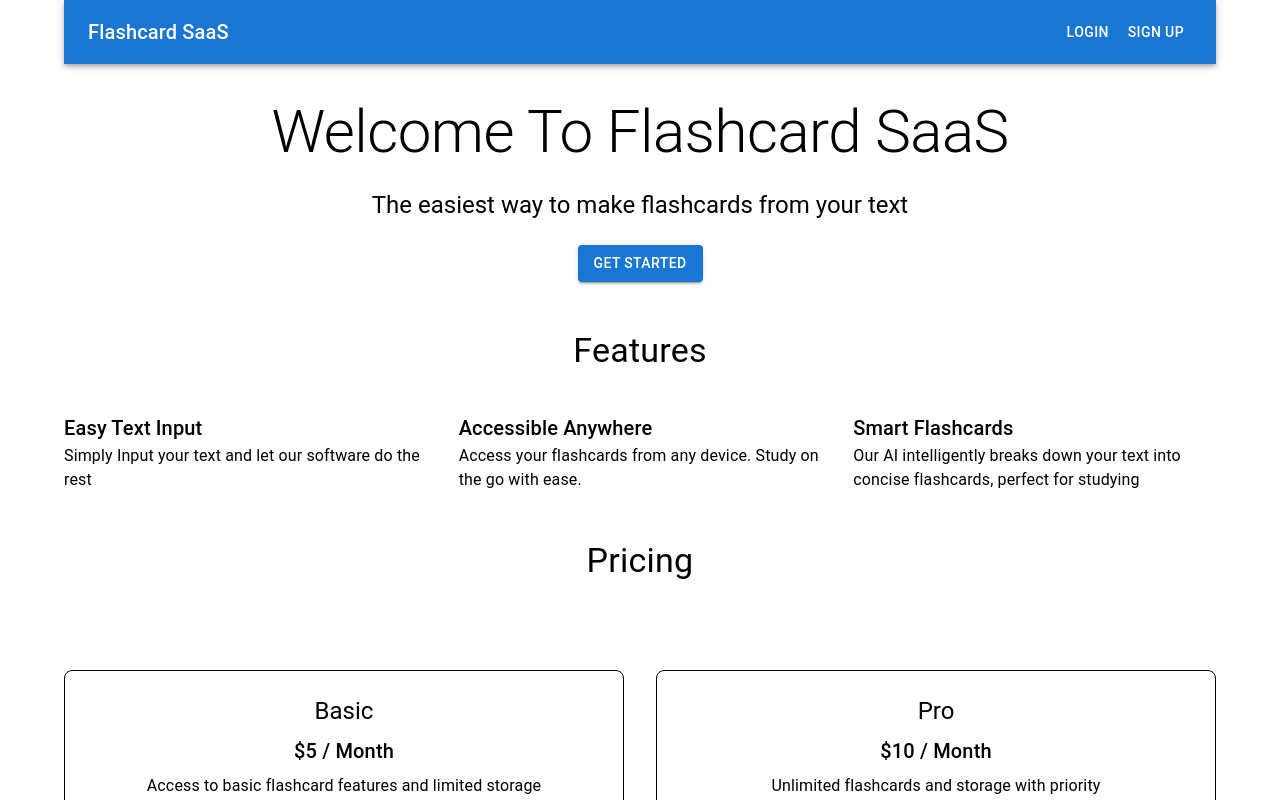
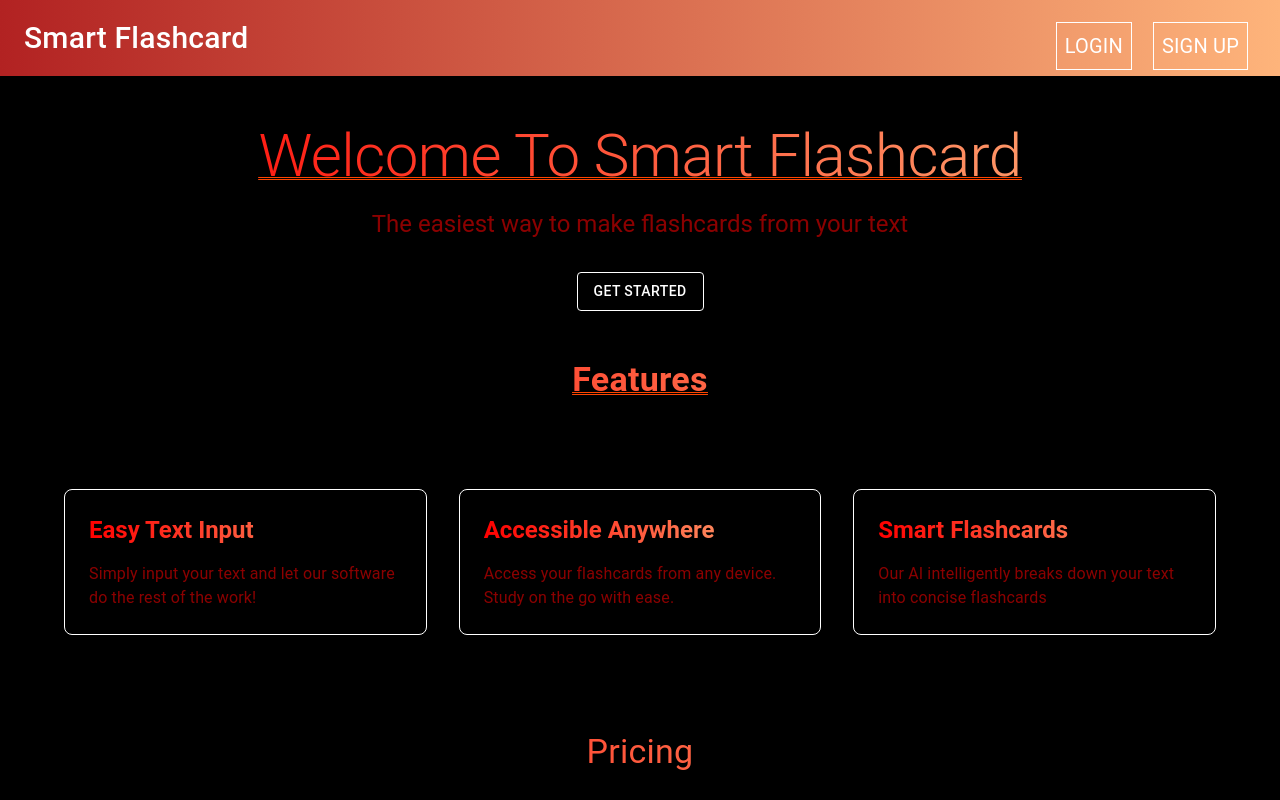
Before and after one commit to alitquan/FlashcardSaaS, a Next.js app: page / in a window 1280 px wide. Shown: the top 800 px of the page. Built offline with nearby package versions, Linux system fonts and the light colour scheme; no server answers.

Commit message:
Adding styling to landing page

```diff
--- a/app/globals.css
+++ b/app/globals.css
@@ -3,3 +3,24 @@
   padding: 0;
   margin: 0;
 }
+html,
+body {
+  background-color: black;
+  height: 100vh;
+}
+
+.navbar {
+  background: linear-gradient(90deg, #b22222, #feb47b);
+}
+.title {
+  background: linear-gradient(90deg, red, #feb47b); /* Gradient colors */
+  -webkit-background-clip: text; /* For WebKit browsers */
+  -webkit-text-fill-color: transparent; /* Hide the text color */
+  background-clip: text; /* For other browsers */
+  text-fill-color: transparent; /* For other browsers */
+  text-decoration: underline;
+  text-decoration-color: orangered;
+  text-decoration-thickness: 0.01em;
+  text-decoration-style: double;
+  border-bottom: #b22222;
+}
--- a/app/page.js
+++ b/app/page.js
@@ -1,5 +1,6 @@
 import Image from "next/image";
 import getStripe from "./utils/get-stripe";
+import css from "/app/globals.css";
 import {
   ClerkProvider,
   SignInButton,
@@ -20,23 +21,56 @@ import Head from "next/head";
 
 export default function Home() {
   return (
-    <Container maxWidth="lg">
+    <Container maxWidth="lg" className="animated-gradient">
       <Head>
-        <title>Flashcard SaaS</title>
+        <title>Smart Flashcard</title>
         <meta name="description" content="Create flashcards from your text" />
       </Head>
 
-      <AppBar position="static">
-        <Toolbar>
-          <Typography variant="h6" style={{ flexGrow: 1 }}>
-            Flashcard SaaS
+      <AppBar>
+        <Toolbar className="navbar">
+          <Typography
+            variant="h6"
+            style={{
+              flexGrow: 1,
+              color: "white",
+              fontSize: 30,
+            }}
+          >
+            Smart Flashcard
           </Typography>
           <SignedOut>
             <Button color="inherit" href="sign-in">
+              <Typography
+                fontSize={20}
+                color={"black"}
+                sx={{
+                  flexGrow: 1,
+                  mt: 2,
+                  padding: 1,
+                  color: "white",
+                  border: "1px solid",
+                  marginRight: "5px",
+                }}
+              >
                 Login
+              </Typography>
             </Button>
             <Button color="inherit" href="sign-up">
+              <Typography
+                fontSize={20}
+                color={"black"}
+                sx={{
+                  flexGrow: 1,
+                  mt: 2,
+                  padding: 1,
+                  color: "white",
+                  // backgroundColor: "black",
+                  border: "1px solid",
+                }}
+              >
                 Sign Up
+              </Typography>
             </Button>
           </SignedOut>
           <SignedIn>
@@ -46,46 +80,129 @@ export default function Home() {
       </AppBar>
 
       <Box textAlign="center" my={4}>
-        <Typography variant="h2" gutterBottom>
-          Welcome To Flashcard SaaS
+        <Typography
+          variant="h2"
+          marginTop={15}
+          marginBottom={2}
+          color={"darkred"}
+          className="title"
+        >
+          Welcome To Smart Flashcard
         </Typography>
-        <Typography variant="h5" gutterBottom>
+        <Typography variant="h5" marginBottom={2} color={"darkred"}>
           The easiest way to make flashcards from your text
         </Typography>
-        <Button variant="contained" color="primary" sx={{ mt: 2 }} gutterBottom>
+        <Button
+          variant="contained"
+          sx={{
+            mt: 2,
+            color: "white",
+            backgroundColor: "black",
+            border: "1px solid",
+            "&:hover": {
+              backgroundColor: "grey", // Change the hover background color
+              color: "darkgrey", // Optionally change the text color on hover
+            },
+          }}
+        >
           Get Started
         </Button>
       </Box>
 
       <Box sx={{ my: 6 }}>
-        <Typography variant="h4" textAlign="center" sx={{ mb: 5 }}>
+        <Typography
+          variant="h4"
+          textAlign="center"
+          sx={{ mb: 5, color: "darkred", fontWeight: "bold" }}
+          className="title"
+        >
           Features
         </Typography>
         <Grid container spacing={4}>
           <Grid item xs={12} md={4}>
-            <Typography variant="h6">Easy Text Input</Typography>
+            <Box
+              sx={{
+                my: 6,
+                p: 3,
+                border: "1px solid",
+                borderColor: "white",
+                borderRadius: 2,
+                color: "darkred",
+              }}
+            >
+              <Typography
+                variant="h5"
+                marginBottom={2}
+                sx={{ fontWeight: "bold", textDecoration: "underline" }}
+                className="title"
+              >
+                Easy Text Input
+              </Typography>
               <Typography>
-              Simply Input your text and let our software do the rest
+                Simply input your text and let our software do the rest of the
+                work!
               </Typography>
+            </Box>
           </Grid>
           <Grid item xs={12} md={4}>
-            <Typography variant="h6">Accessible Anywhere</Typography>
+            <Box
+              sx={{
+                my: 6,
+                p: 3,
+                border: "1px solid",
+                borderColor: "white",
+                borderRadius: 2,
+                color: "darkred",
+              }}
+            >
+              <Typography
+                variant="h5"
+                marginBottom={2}
+                sx={{ fontWeight: "bold", textDecoration: "underline" }}
+                className="title"
+              >
+                Accessible Anywhere
+              </Typography>
               <Typography>
-              Access your flashcards from any device. Study on the go with ease.
+                Access your flashcards from any device. Study on the go with
+                ease.
               </Typography>
+            </Box>
           </Grid>
           <Grid item xs={12} md={4}>
-            <Typography variant="h6">Smart Flashcards</Typography>
+            <Box
+              sx={{
+                my: 6,
+                p: 3,
+                border: "1px solid",
+                borderColor: "white",
+                borderRadius: 2,
+                color: "darkred",
+              }}
+            >
+              <Typography
+                variant="h5"
+                marginBottom={2}
+                sx={{ fontWeight: "bold", textDecoration: "underline" }}
+                className="title"
+              >
+                Smart Flashcards
+              </Typography>
               <Typography>
                 Our AI intelligently breaks down your text into concise
-              flashcards, perfect for studying
+                flashcards
               </Typography>
+            </Box>
           </Grid>
         </Grid>
       </Box>
 
       <Box sx={{ my: 6, textAlign: "center" }}>
-        <Typography variant="h4" sx={{ mb: 5 }}>
+        <Typography
+          variant="h4"
+          sx={{ mb: 5, color: "darkred", textDecoration: "underline" }}
+          className="title"
+        >
           Pricing
         </Typography>
         <Grid container spacing={4}>
@@ -95,20 +212,30 @@ export default function Home() {
                 my: 6,
                 p: 3,
                 border: "1px solid",
-                borderColor: "grey",
+                borderColor: "white",
                 borderRadius: 2,
+                color: "darkred",
               }}
             >
-              <Typography variant="h5" gutterBottom>
+              <Typography variant="h5" className="title">
                 Basic
               </Typography>
-              <Typography variant="h6" gutterBottom>
-                $5 / Month
-              </Typography>
-              <Typography gutterBottom>
+              <Typography variant="h6">$5 / Month</Typography>
+              <Typography>
                 Access to basic flashcard features and limited storage
               </Typography>
-              <Button variant="contained" color="primary" sx={{ mt: 2 }}>
+              <Button
+                sx={{
+                  mt: 2,
+                  color: "white",
+                  border: "1px solid",
+                  backgroundColor: "black",
+                  "&:hover": {
+                    backgroundColor: "grey", // Change the hover background color
+                    color: "darkgrey", // Optionally change the text color on hover
+                  },
+                }}
+              >
                 Choose Basic
               </Button>
             </Box>
@@ -119,20 +246,30 @@ export default function Home() {
                 my: 6,
                 p: 3,
                 border: "1px solid",
-                borderColor: "grey",
+                borderColor: "white",
                 borderRadius: 2,
+                color: "darkred",
               }}
             >
-              <Typography variant="h5" gutterBottom>
+              <Typography variant="h5" className="title">
                 Pro
               </Typography>
-              <Typography variant="h6" gutterBottom>
-                $10 / Month
-              </Typography>
-              <Typography gutterBottom>
+              <Typography variant="h6">$10 / Month</Typography>
+              <Typography>
                 Unlimited flashcards and storage with priority
               </Typography>
-              <Button variant="contained" color="primary" sx={{ mt: 2 }}>
+              <Button
+                sx={{
+                  mt: 2,
+                  color: "white",
+                  border: "1px solid",
+                  backgroundColor: "back",
+                  "&:hover": {
+                    backgroundColor: "grey", // Change the hover background color
+                    color: "darkgrey", // Optionally change the text color on hover
+                  },
+                }}
+              >
                 Choose Pro
               </Button>
             </Box>
```
Also changed, not shown: app/sign-in/((...sign-in..))/page.js (+10 -5 lines). Lines whose indentation alone changed are shown as unchanged.
